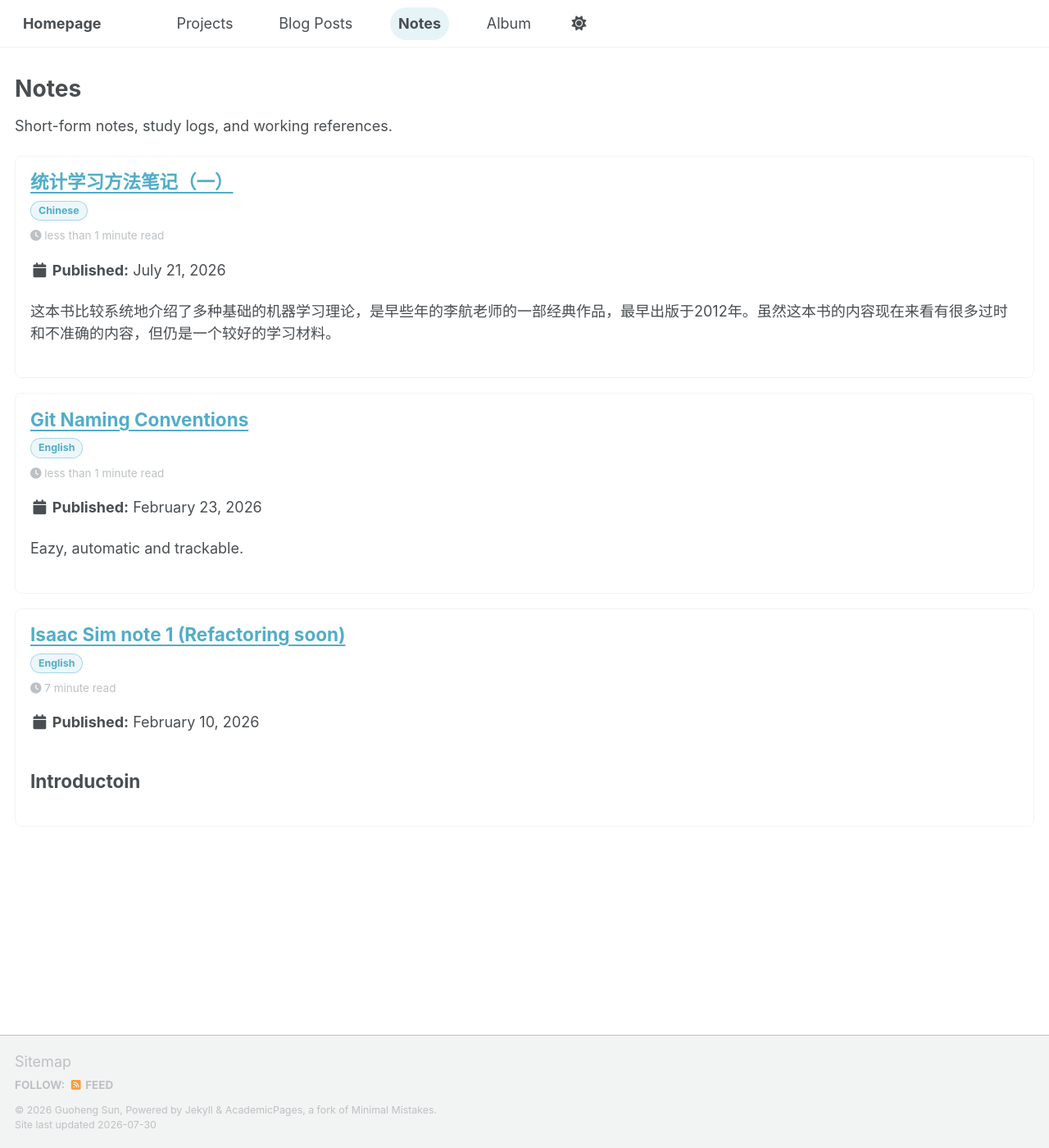
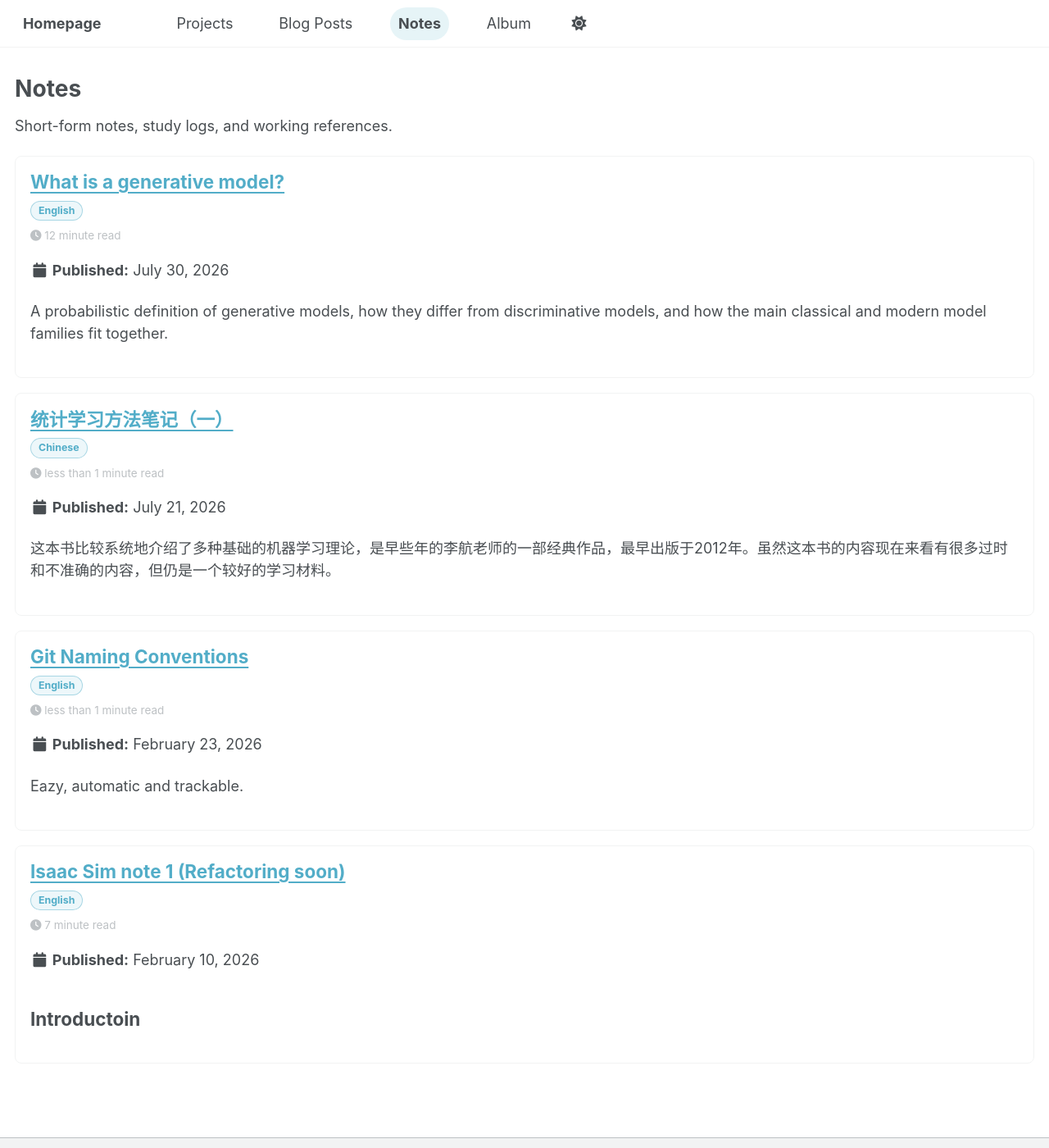
Before and after one commit to sgh579/sgh579.github.io, a Jekyll site: the page built from _pages/notes.md, in a window 1280 px wide and 1400 px high. Shown: the whole window at 82% size. Built offline with Jekyll 4.4.1, drawn with Linux system fonts in a browser that asks for light colours; a script bundle is joined from its source files by our own code; library files that are not in the unit come from our copies; part of the change alters nothing that is shown.

Commit message:
Add generative models note

```diff
--- /dev/null
+++ b/_notes/2026-07-30-what-is-a-generative-model.md
@@ -0,0 +1,358 @@
+---
+title: "What is a generative model?"
+date: 2026-07-30
+excerpt: "A probabilistic definition of generative models, how they differ from discriminative models, and how the main classical and modern model families fit together."
+lang: en
+tags:
+  - machine learning
+  - generative models
+---
+
+A generative model is a model of how observations could have been produced. It
+learns a probability distribution, a stochastic process, or at least a sampling
+mechanism that resembles the process behind the training data.
+
+Let the observations come from an unknown distribution
+\\(p_{\mathrm{data}}(x)\\). Given a dataset
+
+$$
+\mathcal D=\{x_1,x_2,\ldots,x_N\},
+$$
+
+the idealised goal is to learn a model \\(p_\theta(x)\\) such that
+
+$$
+p_\theta(x)\approx p_{\mathrm{data}}(x).
+$$
+
+After training, a new sample can be drawn as
+
+$$
+x_{\mathrm{new}}\sim p_\theta(x).
+$$
+
+The sample need not have appeared in the training set, but it should obey the
+statistical structure learned from that set. This definition is broader than
+"a model that makes images or text": Gaussian mixture models, hidden Markov
+models, topic models, language models, GANs, and diffusion models are all
+generative models, although they represent and learn distributions in different
+ways.
+
+## Marginal, joint, conditional, and latent-variable models
+
+A model may describe:
+
+- the data distribution \\(p_\theta(x)\\);
+- the joint distribution \\(p_\theta(x,y)\\);
+- or a conditional distribution \\(p_\theta(x\mid c)\\), where \\(c\\) might be
+  a class label, a text prompt, another image, or any other context.
+
+Many generative models introduce a latent variable \\(z\\):
+
+$$
+z\sim p(z),\qquad x\sim p_\theta(x\mid z),
+$$
+
+which implies
+
+$$
+p_\theta(x)=\int p(z)p_\theta(x\mid z)\,dz.
+$$
+
+The latent variable may encode factors such as pose, style, topic, or other
+unobserved structure. It does not automatically have a human-readable meaning;
+interpretability depends on the model, objective, data, and inductive biases.
+
+There is also an important distinction between **explicit** and **implicit**
+models. An explicit model defines a density or probability mass
+\\(p_\theta(x)\\), even when evaluating it is difficult. An implicit model may
+only define a sampling procedure, for example
+
+$$
+z\sim p(z),\qquad x=G_\theta(z).
+$$
+
+The latter still induces a distribution over \\(x\\), although its normalized
+density may not be available. GANs are the standard example. Therefore,
+"generative" does not mean "has a tractable likelihood"; it means that the model
+represents a data-generating distribution or mechanism and can use it to
+produce samples.
+
+## Generative versus discriminative
+
+A discriminative model learns a conditional relationship such as
+\\(p_\theta(y\mid x)\\), or directly learns a decision boundary. A generative
+classifier instead models \\(p_\theta(x,y)\\), often through
+
+$$
+p_\theta(x,y)=p_\theta(y)p_\theta(x\mid y),
+$$
+
+and obtains the classifier with Bayes' rule. Naive Bayes is generative in this
+sense, whereas logistic regression is discriminative.
+
+The distinction concerns what distribution or decision rule is learned, not
+whether the visible output looks "creative." A GAN contains a discriminative
+network, but the complete adversarial system trains a generator. Conversely, a
+large neural network is not generative merely because it is capable of producing
+a vector.
+
+An autoregressive language model provides another useful example. Next-token
+prediction defines the joint probability of a sequence through the chain rule:
+
+$$
+p_\theta(x_1,\ldots,x_T)
+=\prod_{t=1}^{T}p_\theta(x_t\mid x_{<t}).
+$$
+
+It is therefore a generative model of text, despite being trained as a sequence
+of classification problems.
+
+## Classical generative models
+
+Classical probabilistic models make the assumed generation process relatively
+visible.
+
+- A **Gaussian mixture model** assumes that a latent component is selected and
+  then generates an observation from its Gaussian distribution:
+
+  $$
+  p(x)=\sum_{k=1}^{K}\pi_k\mathcal N(x\mid\mu_k,\Sigma_k).
+  $$
+
+  Mixture models are commonly fitted with the expectation-maximization
+  algorithm formalised by
+  [Dempster, Laird, and Rubin (1977)](https://doi.org/10.1111/j.2517-6161.1977.tb01600.x).
+
+- A **hidden Markov model** generates a sequence through latent states with
+  Markov transitions and state-dependent emissions. A standard account is
+  [Rabiner's HMM tutorial (1989)](https://doi.org/10.1109/5.18626).
+
+- A **Bayesian network** factorises a joint distribution according to a directed
+  acyclic graph:
+
+  $$
+  p(x_1,\ldots,x_n)
+  =\prod_i p(x_i\mid\operatorname{Pa}(x_i)).
+  $$
+
+  Pearl's
+  [*Probabilistic Reasoning in Intelligent Systems* (1988)](https://doi.org/10.1016/C2009-0-27609-4)
+  established this graphical perspective.
+
+- **Latent Dirichlet allocation** generates the words in each document from a
+  mixture of latent topics
+  ([Blei, Ng, and Jordan, 2003](https://www.jmlr.org/papers/v3/blei03a.html)).
+
+- **Energy-based models** assign low energy to plausible configurations:
+
+  $$
+  p_\theta(x)=\frac{\exp[-E_\theta(x)]}{Z_\theta}.
+  $$
+
+  Boltzmann machines
+  ([Ackley, Hinton, and Sejnowski, 1985](https://doi.org/10.1207/s15516709cog0901_7))
+  and deep belief networks
+  ([Hinton, Osindero, and Teh, 2006](https://doi.org/10.1162/neco.2006.18.7.1527))
+  are influential neural examples. Their main difficulty is often inference or
+  the partition function \\(Z_\theta\\), rather than the absence of a
+  probabilistic definition.
+
+These models remain useful because their conditional assumptions and latent
+structure can be inspected directly. Their fixed distributional forms may,
+however, be too restrictive for high-dimensional images, audio, or natural
+language.
+
+## Modern deep generative model families
+
+### Variational autoencoders
+
+A variational autoencoder (VAE) combines a latent generative model
+\\(p_\theta(x\mid z)\\) with an approximate posterior
+\\(q_\phi(z\mid x)\\). It maximises the evidence lower bound
+
+$$
+\mathcal L_{\mathrm{ELBO}}
+=
+\mathbb E_{q_\phi(z\mid x)}
+[\log p_\theta(x\mid z)]
+-
+D_{\mathrm{KL}}
+\left(q_\phi(z\mid x)\,\|\,p(z)\right).
+$$
+
+The reparameterisation method in
+[Kingma and Welling (2014)](https://arxiv.org/abs/1312.6114) made this approach
+scalable with gradient-based optimisation. VAEs offer fast sampling and a
+useful latent space, but the approximate posterior and likelihood objective can
+produce overly smooth samples in some settings.
+
+### Generative adversarial networks
+
+A GAN trains a generator \\(G\\) against a discriminator \\(D\\):
+
+$$
+\min_G\max_D
+\mathbb E_{x\sim p_{\mathrm{data}}}\log D(x)
++
+\mathbb E_{z\sim p(z)}\log[1-D(G(z))].
+$$
+
+The original formulation is due to
+[Goodfellow et al. (2014)](https://proceedings.neurips.cc/paper_files/paper/2014/hash/f033ed80deb0234979a61f95710dbe25-Abstract.html).
+GANs can generate a sample in one network pass and became especially strong at
+sharp image synthesis, as illustrated by
+[StyleGAN (Karras, Laine, and Aila, 2019)](https://openaccess.thecvf.com/content_CVPR_2019/html/Karras_A_Style-Based_Generator_Architecture_for_Generative_Adversarial_Networks_CVPR_2019_paper).
+They do not normally provide a tractable likelihood, and adversarial training
+can be unstable or fail to cover modes of the data distribution.
+
+### Autoregressive models
+
+Autoregressive models use the chain-rule factorisation above. The probability
+is explicit and maximum-likelihood training is straightforward, but sampling is
+usually sequential.
+
+Important examples include the neural language model of
+[Bengio et al. (2003)](https://www.jmlr.org/papers/v3/bengio03a.html),
+[PixelRNN/PixelCNN](https://proceedings.mlr.press/v48/oord16.html) for images,
+[WaveNet](https://arxiv.org/abs/1609.03499) for audio, and the
+[Transformer](https://proceedings.neurips.cc/paper_files/paper/2017/hash/3f5ee243547dee91fbd053c1c4a845aa-Abstract.html),
+whose causally masked decoder underlies the GPT family. Training can process
+many positions in parallel, but ancestral generation still produces one token
+or element after another.
+
+### Normalizing flows
+
+A normalizing flow transforms a simple random variable through an invertible
+map:
+
+$$
+x=f_\theta(z),\qquad z\sim p(z).
+$$
+
+The change-of-variables formula gives an exact likelihood:
+
+$$
+\log p_X(x)
+=
+\log p_Z(f_\theta^{-1}(x))
++
+\log\left|
+\det\frac{\partial f_\theta^{-1}(x)}{\partial x}
+\right|.
+$$
+
+[Real NVP](https://arxiv.org/abs/1605.08803) and
+[Glow](https://proceedings.neurips.cc/paper_files/paper/2018/hash/d139db6a236200b21cc7f752979132d0-Abstract.html)
+are representative image models. Flows provide exact density evaluation,
+sampling, and latent inference, but invertibility and a tractable Jacobian
+restrict the architecture.
+
+### Diffusion and score-based models
+
+A diffusion model gradually corrupts data with noise,
+
+$$
+x_0\rightarrow x_1\rightarrow\cdots\rightarrow x_T,
+$$
+
+and learns the reverse process that maps noise back to data. The modern line
+starts with
+[Sohl-Dickstein et al. (2015)](https://proceedings.mlr.press/v37/sohl-dickstein15.html)
+and was made practically influential by
+[DDPM (Ho, Jain, and Abbeel, 2020)](https://proceedings.neurips.cc/paper/2020/hash/4c5bcfec8584af0d967f1ab10179ca4b-Abstract.html).
+
+Score-based models learn the gradient of a noisy log density. The stochastic
+differential equation formulation of
+[Song et al. (2021)](https://arxiv.org/abs/2011.13456) unifies much of the
+score-based and diffusion view. Latent diffusion moves the denoising process
+from pixels to a learned representation, reducing cost and enabling flexible
+conditioning
+([Rombach et al., 2022](https://openaccess.thecvf.com/content/CVPR2022/html/Rombach_High-Resolution_Image_Synthesis_With_Latent_Diffusion_Models_CVPR_2022_paper.html)).
+
+Diffusion models tend to have stable training, strong mode coverage, and
+high-quality conditional generation. Their traditional weakness is iterative
+sampling, which requires many network evaluations.
+
+### Flow matching and rectified flow
+
+Flow matching learns a time-dependent velocity field that transports a simple
+source distribution to the data distribution:
+
+$$
+\frac{dx_t}{dt}=v_\theta(x_t,t).
+$$
+
+[Lipman et al. (2023)](https://arxiv.org/abs/2210.02747) introduced a
+simulation-free regression objective for training continuous normalizing flows
+along chosen probability paths.
+[Rectified flow](https://arxiv.org/abs/2209.03003) focuses on learning straighter
+transport paths, which can reduce numerical integration steps. These methods
+are closely related to diffusion probability-flow ODEs, but they are best
+understood as learning transport dynamics rather than a discrete denoising
+chain.
+
+### Consistency models
+
+[Consistency models](https://proceedings.mlr.press/v202/song23a.html) learn
+mappings that agree along a probability-flow trajectory. They support one-step
+or few-step generation and may be trained from a diffusion model or directly.
+They trade some of the simple, well-tested multi-step diffusion procedure for a
+more demanding training or distillation problem.
+
+## Comparing the families
+
+| Family | Density or probability | Typical sampling | Main strength | Main limitation |
+|---|---|---:|---|---|
+| GMM, HMM, graphical models | Explicit | Fast | Interpretable assumptions | Restricted high-dimensional capacity |
+| VAE | Explicit latent model; marginal likelihood is usually approximated | One decoder pass | Structured latent space and fast inference | Approximation gap; sometimes smooth samples |
+| GAN | Implicit | One generator pass | Sharp samples and fast generation | No tractable likelihood; unstable training |
+| Autoregressive | Exact factorisation | Sequential | Stable likelihood training | Slow ancestral generation |
+| Normalizing flow | Exact via change of variables | Parallel or a short transform chain | Exact likelihood and invertibility | Architectural constraints |
+| Diffusion/score | Reverse stochastic process; likelihood is indirect | Many denoising steps | Quality, coverage, and conditioning | Iterative sampling cost |
+| Flow matching/rectified flow | Continuous transport; likelihood is available for suitable CNFs | ODE integration | Flexible paths and fewer-step potential | Numerical integration and path design |
+| Consistency model | Usually used as a direct sampler | One or a few steps | Very fast sampling | More involved training or distillation |
+{: .generative-model-comparison }
+
+This table describes typical designs, not hard boundaries. Hybrids are common:
+latent diffusion includes an autoencoder, a text-conditioned image system may
+use a Transformer as its conditioner, and a modern multimodal system may combine
+autoregressive, diffusion, flow, and adversarial objectives.
+
+## A practical definition
+
+A useful test is to ask three questions:
+
+1. **What distribution or stochastic mechanism is being represented?**
+2. **How does the training objective make that mechanism resemble the data?**
+3. **How are new samples drawn, and can their likelihood be evaluated?**
+
+If these questions have coherent answers, the model is generative. The defining
+idea is not that it memorises examples or produces impressive media; it is that
+it learns enough of a data-generating distribution or mechanism to create new,
+plausible observations.
+
+## References
+
+- Dempster, A. P., Laird, N. M., and Rubin, D. B. [“Maximum Likelihood from Incomplete Data via the EM Algorithm.”](https://doi.org/10.1111/j.2517-6161.1977.tb01600.x) *Journal of the Royal Statistical Society: Series B*, 39(1), 1–38, 1977.
+- Rabiner, L. R. [“A Tutorial on Hidden Markov Models and Selected Applications in Speech Recognition.”](https://doi.org/10.1109/5.18626) *Proceedings of the IEEE*, 77(2), 257–286, 1989.
+- Pearl, J. [*Probabilistic Reasoning in Intelligent Systems: Networks of Plausible Inference.*](https://doi.org/10.1016/C2009-0-27609-4) Morgan Kaufmann, 1988.
+- Blei, D. M., Ng, A. Y., and Jordan, M. I. [“Latent Dirichlet Allocation.”](https://www.jmlr.org/papers/v3/blei03a.html) *Journal of Machine Learning Research*, 3, 993–1022, 2003.
+- Ackley, D. H., Hinton, G. E., and Sejnowski, T. J. [“A Learning Algorithm for Boltzmann Machines.”](https://doi.org/10.1207/s15516709cog0901_7) *Cognitive Science*, 9(1), 147–169, 1985.
+- Hinton, G. E., Osindero, S., and Teh, Y.-W. [“A Fast Learning Algorithm for Deep Belief Nets.”](https://doi.org/10.1162/neco.2006.18.7.1527) *Neural Computation*, 18(7), 1527–1554, 2006.
+- Bengio, Y., Ducharme, R., Vincent, P., and Jauvin, C. [“A Neural Probabilistic Language Model.”](https://www.jmlr.org/papers/v3/bengio03a.html) *Journal of Machine Learning Research*, 3, 1137–1155, 2003.
+- Kingma, D. P., and Welling, M. [“Auto-Encoding Variational Bayes.”](https://arxiv.org/abs/1312.6114) *International Conference on Learning Representations*, 2014.
+- Goodfellow, I. et al. [“Generative Adversarial Nets.”](https://proceedings.neurips.cc/paper_files/paper/2014/hash/f033ed80deb0234979a61f95710dbe25-Abstract.html) *Advances in Neural Information Processing Systems 27*, 2014.
+- van den Oord, A., Kalchbrenner, N., and Kavukcuoglu, K. [“Pixel Recurrent Neural Networks.”](https://proceedings.mlr.press/v48/oord16.html) *Proceedings of the 33rd International Conference on Machine Learning*, 1747–1756, 2016.
+- van den Oord, A. et al. [“WaveNet: A Generative Model for Raw Audio.”](https://arxiv.org/abs/1609.03499) arXiv:1609.03499, 2016.
+- Vaswani, A. et al. [“Attention Is All You Need.”](https://proceedings.neurips.cc/paper_files/paper/2017/hash/3f5ee243547dee91fbd053c1c4a845aa-Abstract.html) *Advances in Neural Information Processing Systems 30*, 2017.
+- Dinh, L., Sohl-Dickstein, J., and Bengio, S. [“Density Estimation Using Real NVP.”](https://arxiv.org/abs/1605.08803) *International Conference on Learning Representations*, 2017.
+- Kingma, D. P., and Dhariwal, P. [“Glow: Generative Flow with Invertible 1x1 Convolutions.”](https://proceedings.neurips.cc/paper_files/paper/2018/hash/d139db6a236200b21cc7f752979132d0-Abstract.html) *Advances in Neural Information Processing Systems 31*, 2018.
+- Karras, T., Laine, S., and Aila, T. [“A Style-Based Generator Architecture for Generative Adversarial Networks.”](https://openaccess.thecvf.com/content_CVPR_2019/html/Karras_A_Style-Based_Generator_Architecture_for_Generative_Adversarial_Networks_CVPR_2019_paper) *Proceedings of the IEEE/CVF Conference on Computer Vision and Pattern Recognition*, 4401–4410, 2019.
+- Sohl-Dickstein, J., Weiss, E., Maheswaranathan, N., and Ganguli, S. [“Deep Unsupervised Learning Using Nonequilibrium Thermodynamics.”](https://proceedings.mlr.press/v37/sohl-dickstein15.html) *Proceedings of the 32nd International Conference on Machine Learning*, 2256–2265, 2015.
+- Ho, J., Jain, A. N., and Abbeel, P. [“Denoising Diffusion Probabilistic Models.”](https://proceedings.neurips.cc/paper/2020/hash/4c5bcfec8584af0d967f1ab10179ca4b-Abstract.html) *Advances in Neural Information Processing Systems 33*, 6840–6851, 2020.
+- Song, Y., Sohl-Dickstein, J., Kingma, D. P., Kumar, A., Ermon, S., and Poole, B. [“Score-Based Generative Modeling through Stochastic Differential Equations.”](https://arxiv.org/abs/2011.13456) *International Conference on Learning Representations*, 2021.
+- Rombach, R., Blattmann, A., Lorenz, D., Esser, P., and Ommer, B. [“High-Resolution Image Synthesis with Latent Diffusion Models.”](https://openaccess.thecvf.com/content/CVPR2022/html/Rombach_High-Resolution_Image_Synthesis_With_Latent_Diffusion_Models_CVPR_2022_paper.html) *Proceedings of the IEEE/CVF Conference on Computer Vision and Pattern Recognition*, 10684–10695, 2022.
+- Lipman, Y., Chen, R. T. Q., Ben-Hamu, H., Nickel, M., and Le, M. [“Flow Matching for Generative Modeling.”](https://arxiv.org/abs/2210.02747) *International Conference on Learning Representations*, 2023.
+- Liu, X., Gong, C., and Liu, Q. [“Flow Straight and Fast: Learning to Generate and Transfer Data with Rectified Flow.”](https://arxiv.org/abs/2209.03003) *International Conference on Learning Representations*, 2023.
+- Song, Y., Dhariwal, P., Chen, M., and Sutskever, I. [“Consistency Models.”](https://proceedings.mlr.press/v202/song23a.html) *Proceedings of the 40th International Conference on Machine Learning*, 32211–32252, 2023.
--- a/_sass/layout/_custom.scss
+++ b/_sass/layout/_custom.scss
@@ -140,6 +140,13 @@ html[data-theme="dark"] .masthead {
   overflow-x: auto;
   overflow-y: hidden;
   padding: 0.15rem 0;
+  -webkit-overflow-scrolling: touch;
+}
+
+.page__content .generative-model-comparison {
+  display: block;
+  max-width: 100%;
+  overflow-x: auto;
   -webkit-overflow-scrolling: touch;
 }
 
```
